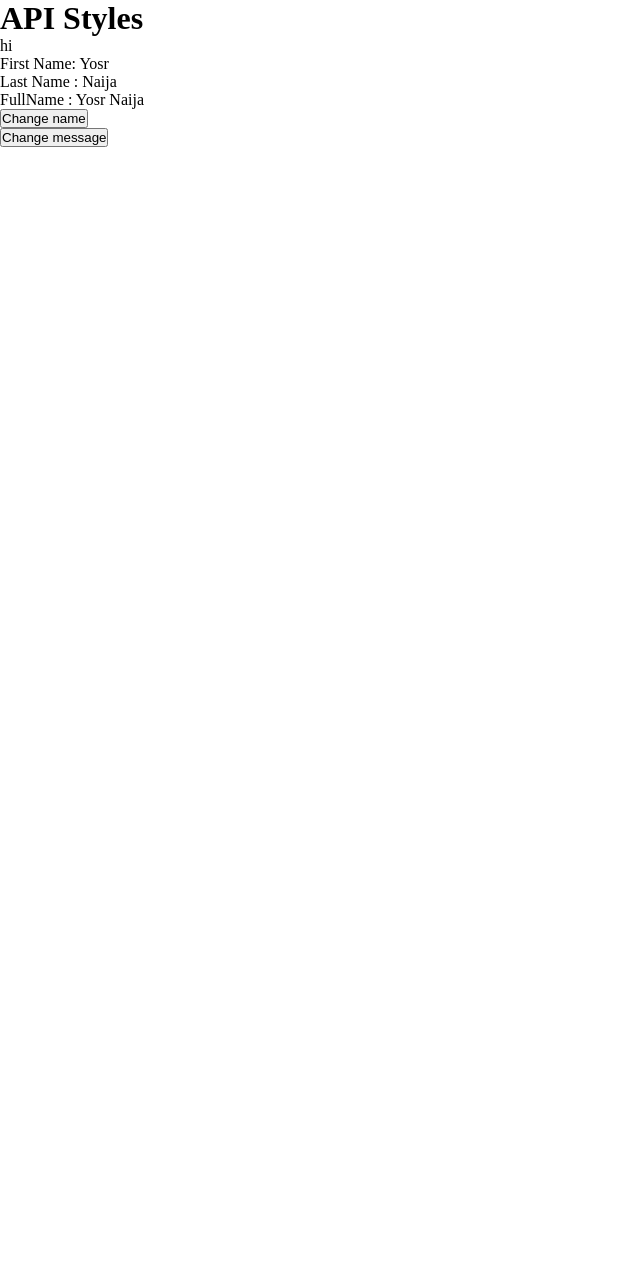
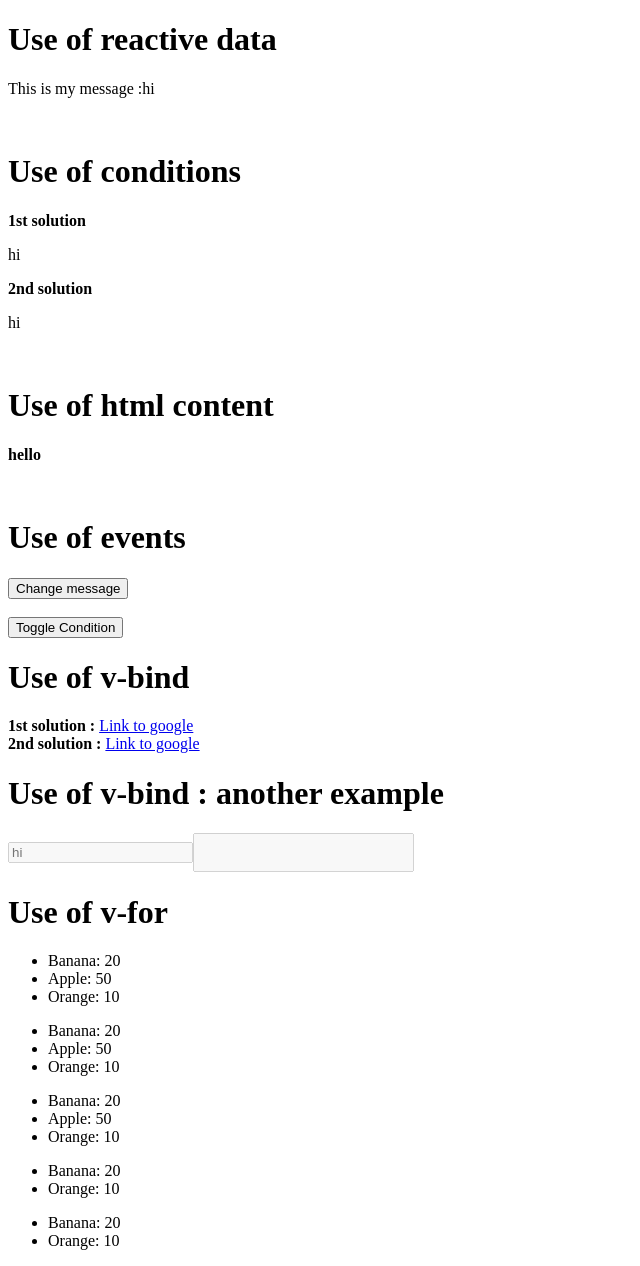
Before and after one commit to yosrReact/vue3_step_by-step, a Vue app: page / in a window 1280 px wide. Shown: the whole page, without its empty margins (0-640 px from the left). Before the commit the page ends 800 px from the top, so only its background shows below. Built offline with nearby package versions, Linux system fonts and the light colour scheme.

Commit message:
template syntax

```diff
--- a/src/App.vue
+++ b/src/App.vue
@@ -15,6 +15,26 @@ export default {
   data() {
     return {
       message: "hi",
+      condition: true,
+      htmlContent: "<strong>hello </strong>",
+      link: "http://www.google.com",
+      inputAttributes: {
+        type: "text",
+        disabled: true,
+        style: "padding:10px 20px" // on peut les écrire sous forme d'objet
+      },
+      fruits: [
+        {
+          name: "Banana", price: 20, active: true
+        },
+        {
+          name: "Apple", price: 50, active: false
+        },
+        {
+          name: "Orange", price: 10, active: true
+        }
+
+      ]
 
     }
   },
@@ -23,6 +43,9 @@ export default {
 
     hello(name) {
       this.message = `Hello ${name}`
+    },
+    toggleCondition() {
+      this.condition = !this.condition
     }
   },
 
@@ -34,12 +57,79 @@ export default {
 </script>
 
 <template>
-  <!-- <main>
-    <hello-world />
-  </main> -->
-  <h1>API Styles</h1>
-  <p>{{ message }}</p>
-  <MyProfile />
+  <h1>Use of reactive data</h1>
+  <!-- we have to return a value -->
+  <p>{{ 'This is my message :' + message }}</p>
+
+  <br />
+  <h1>Use of conditions</h1>
+
+  <strong>1st solution</strong>
+
+  <p>{{ condition ? message : "no display " }}</p>
+  <strong>2nd solution</strong>
+  <p v-if="condition">{{ message }}</p>
+  <p v-else>no-display</p>
+  <br />
+  <h1>Use of html content</h1>
+
+  <p v-html="htmlContent"></p>
+  <br />
+  <h1>Use of events</h1>
 
   <button @click="$event => hello('John')">Change message</button>
+  <br />
+  <br />
+
+  <button @click="toggleCondition">Toggle Condition</button>
+
+  <br />
+  <h1>Use of v-bind</h1>
+  <strong>1st solution : </strong>
+  <a v-bind:href="link">Link to google</a>
+  <br />
+  <strong>2nd solution : </strong>
+  <a :href="link">Link to google</a>
+
+  <h1>Use of v-bind : another example </h1>
+  <input :disabled="condition" :placeholder="message" />
+  <input v-bind="inputAttributes" />
+  <br />
+  <h1>Use of v-for</h1>
+  <ul>
+    <li v-for="fruit in fruits" :key="fruit">
+      {{ fruit.name }}: {{ fruit.price }}
+    </li>
+  </ul>
+
+  <ul>
+    <li v-for="(fruit, index) in fruits" :key="index">
+      {{ fruit.name }}: {{ fruit.price }}
+    </li>
+  </ul>
+  <ul>
+    <li v-for="({ name, price }, index) in fruits" :key="index">
+      {{ name }}: {{ price }}
+    </li>
+  </ul>
+  <ul>
+    <template v-for="({ name, price, active }, index) in fruits" :key="index">
+      <li v-if="active">
+        {{ name }}: {{ price }}
+      </li>
+    </template>
+  </ul>
+  <ul>
+    <template v-for="({ name, price, active }, index) in fruits" :key="index">
+      <li v-show="active">
+        {{ name }}: {{ price }}
+      </li>
+    </template>
+  </ul>
 </template>
+<style>
+body {
+
+  box-sizing: border-box;
+}
+</style>
--- a/src/components/HelloWorld.vue
+++ b/src/components/HelloWorld.vue
@@ -3,13 +3,7 @@
         <h1> hello !!!!</h1>
     </main>
 </template>
-<style>
-* {
-    margin: 0;
-    padding: 0;
-    box-sizing: border-box;
-}
-
+<style scoped>
 main {
     height: 100vh;
     width: 100vw;
--- a/src/components/MyProfile.vue
+++ b/src/components/MyProfile.vue
@@ -16,5 +16,4 @@ function rename() {
     lastName.value = "Smith"
 }
 const fullName = computed(() => `${firstName.value} ${lastName.value}`)
-
 </script>
```
